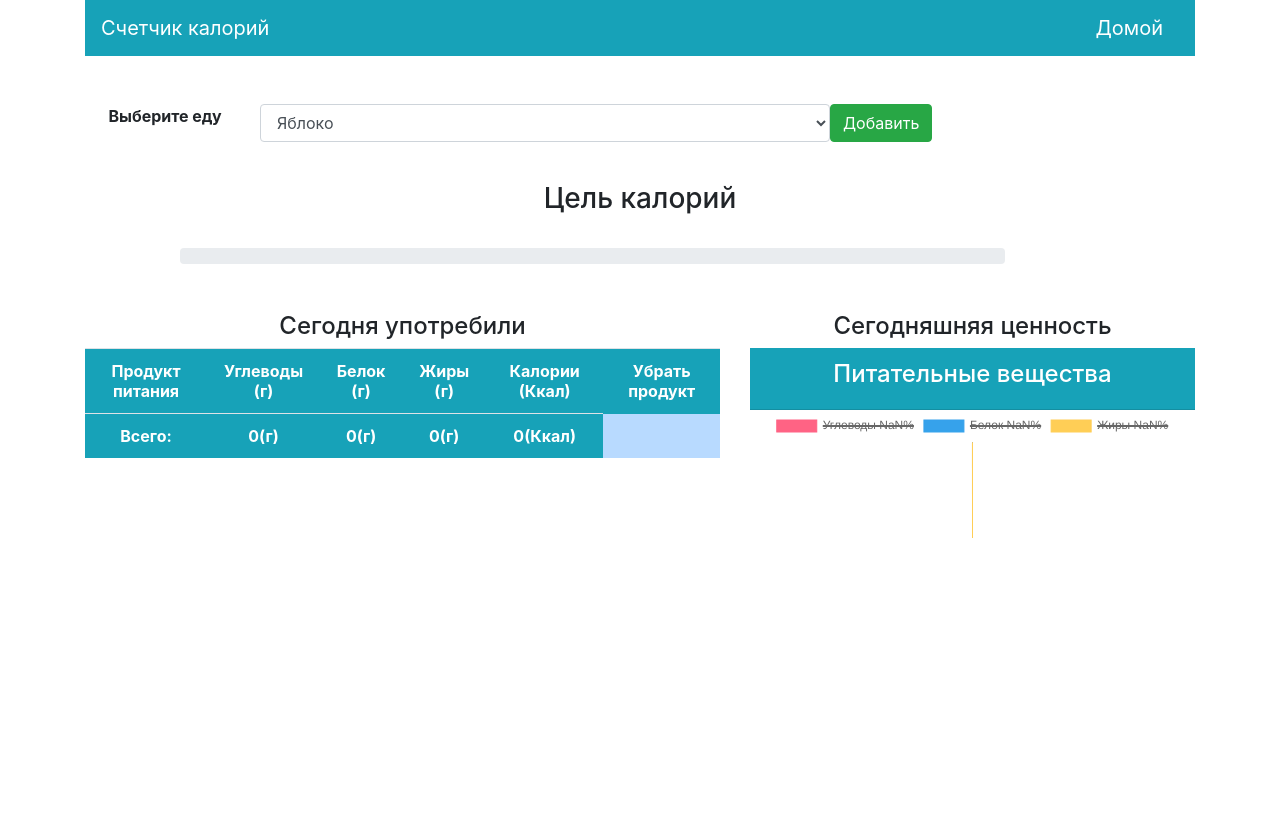
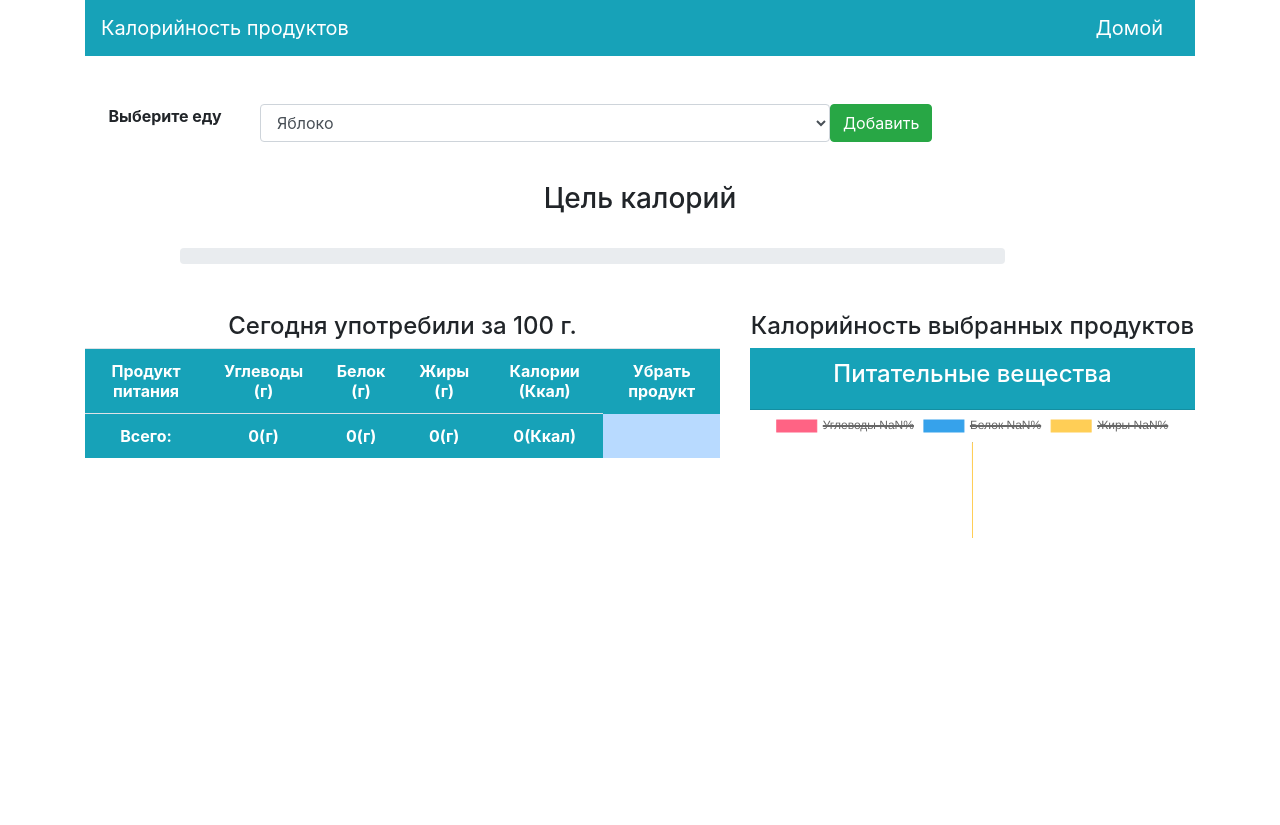
Before and after one commit to AndriuBalashenko/Calorie_counter, a Django app: page / in a window 1280 px wide. Run offline with Django 3.2, Linux system fonts and the light colour scheme; a user stored in the database is signed in; data comes from the database, SQL or seed files in the repository; both versions use the stored data as it was after the commit; data that the repository does not hold is empty; some libraries are stand-ins or nearby versions.

Commit message:
fix(index.html): Корректировки по станице: название и цель.

```diff
--- a/myapp/templates/myapp/index.html
+++ b/myapp/templates/myapp/index.html
@@ -10,7 +10,7 @@
         <div class="row">
             <div class="col-md-12">
                 <nav class="navbar navbar-dark bg-info">
-                    <span class="navbar-brand">Счетчик калорий</span>
+                    <span class="navbar-brand">Калорийность продуктов</span>
                     <a href="{% url 'index' %}" class="navbar-brand">Домой</a>
                 </nav>
             </div>
@@ -56,7 +56,7 @@
         <div class="row">
             <div class="col-md-7">
                 <div>
-                    <h4 style="text-align:center"> Сегодня употребили</h4>
+                    <h4 style="text-align:center"> Сегодня употребили за 100 г. </h4>
                 </div>
 
                 <table id="table" class="table table-striped table-primary">
@@ -96,7 +96,7 @@
 
             <div class="col-md-5 ">
                 <div class="">
-                    <h4 style="text-align:center">Сегодняшняя ценность</h4>
+                    <h4 style="text-align:center">Калорийность выбранных продуктов </h4>
                 </div>
                 <div class="card-header text-white bg-info">
                     <h4 style="text-align:center">Питательные вещества</h4>
```
Also changed, not shown: db.sqlite3, 1 other file.
